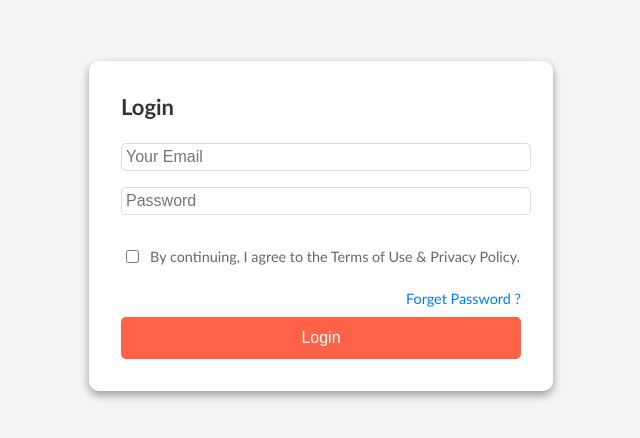
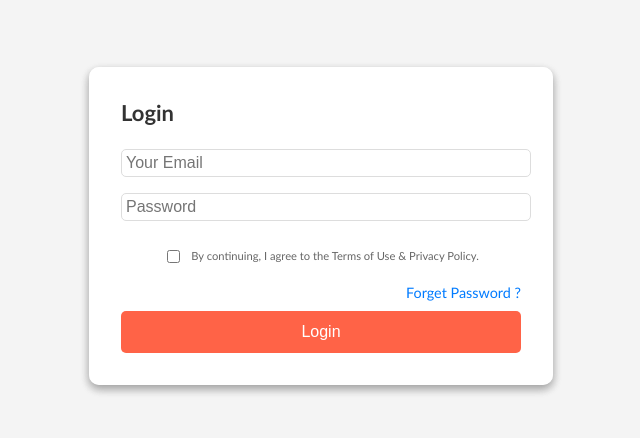
Before and after one commit to Akshay085/Foodie, a React (Vite) app in the folder Deliveryboy/: page / in a window 1280 px wide. Shown: the part 174-612 px from the top of the page, without its empty margins (319-959 px from the left). Built offline with nearby package versions, Linux system fonts and the light colour scheme; no server answers.

Commit message:
login popup

```diff
--- a/Deliveryboy/src/Components/LoginPopup/LoginPopup.css
+++ b/Deliveryboy/src/Components/LoginPopup/LoginPopup.css
@@ -90,8 +90,8 @@ button:hover {
 
 /* Signup/Login toggle text */
 p {
-    margin-top: 15px;
-    font-size: 0.9rem;
+    margin-top: 10px;
+    font-size: 0.7rem;
 }
 
 p span {
```
